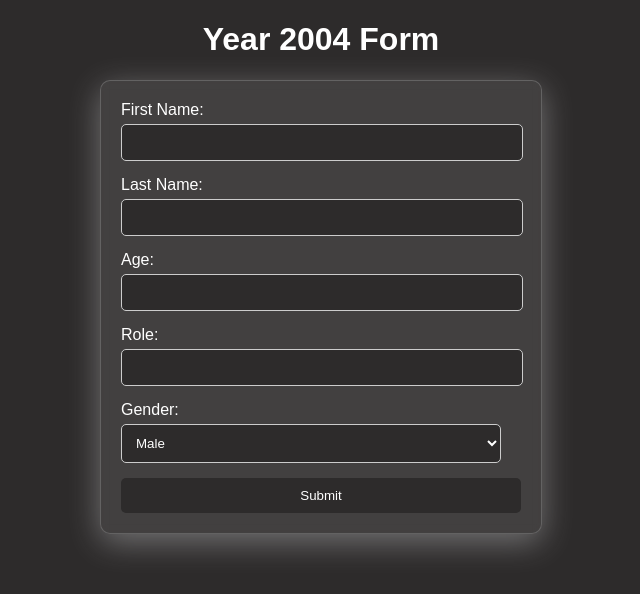
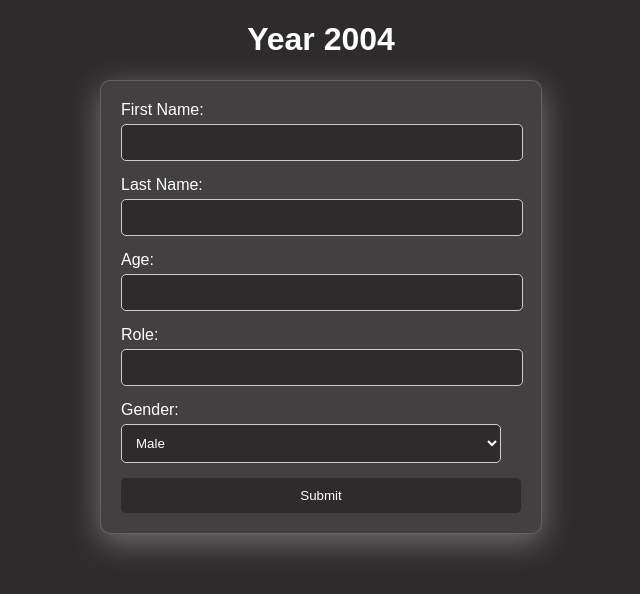
Before and after one commit to KaniyanAhmad/genders, a plain HTML site: page year2004.html in a window 1280 px wide. Shown: the whole page, without its empty margins (319-959 px from the left). Drawn offline with Linux system fonts and the light colour scheme.

Commit message:
Changed h1 heading

```diff
--- a/year2004.html
+++ b/year2004.html
@@ -7,7 +7,7 @@
     <link rel="stylesheet" href="./style.css">
 </head>
 <body>
-    <h1 class="heading">Year 2004 Form</h1>
+    <h1 class="heading">Year 2004</h1>
     <form class="form">
         <label for="first-name">First Name:</label>
         <input type="text" id="first-name" name="first-name" required><br>
```
